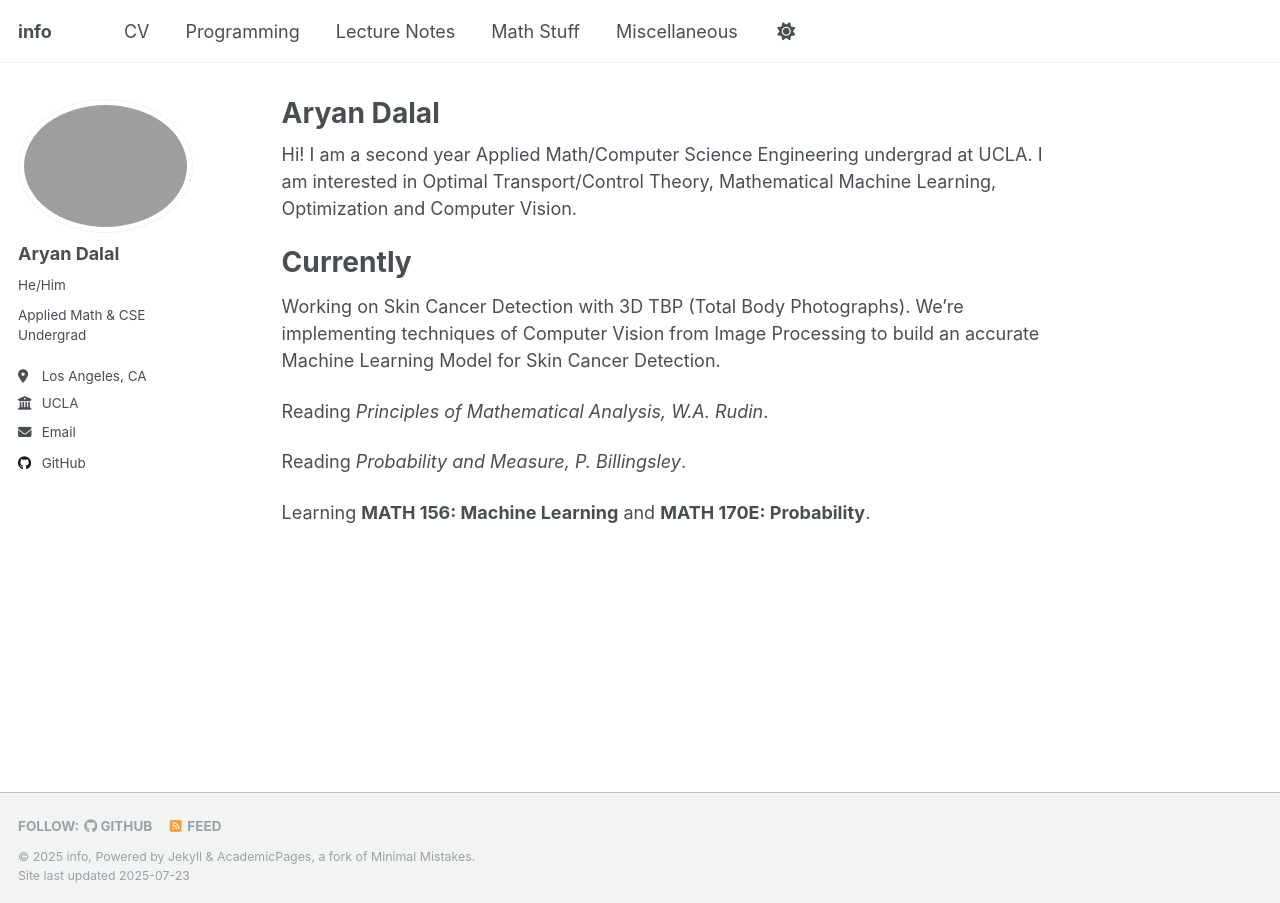
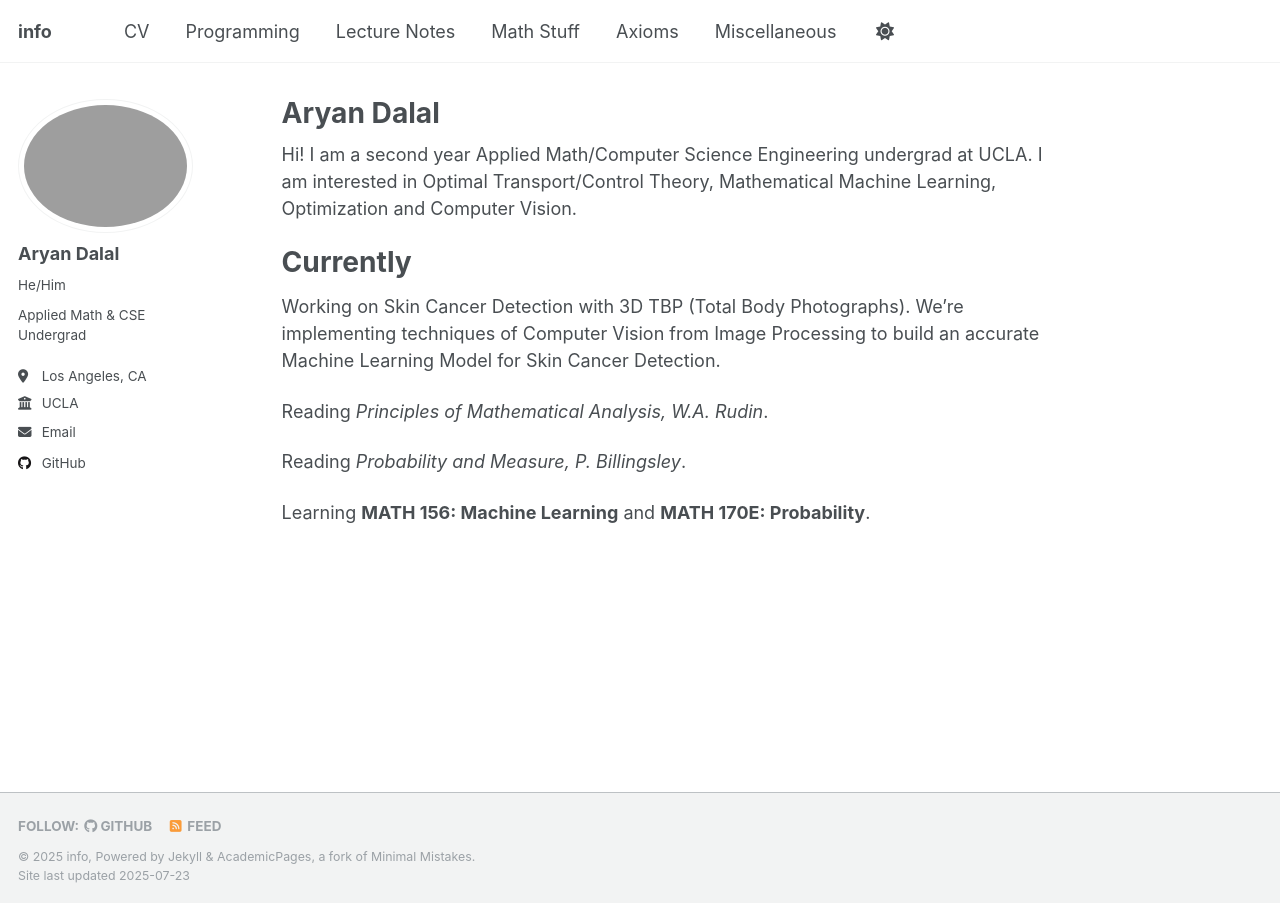
Before and after one commit to DalalAryan/DalalAryan.github.io, a Jekyll site: the page built from _pages/about.md, in a window 1280 px wide. Built offline with Jekyll 4.4.1, drawn with Linux system fonts in a browser that asks for light colours; a script that is not in the unit is left out.

Commit message:
Update navigation.yml

```diff
--- a/_data/navigation.yml
+++ b/_data/navigation.yml
@@ -32,6 +32,9 @@ main:
   - title: "Math Stuff"
     url: /mathstuff/
 
+  - title: "Axioms"
+    url: /axioms/
+
   - title: "Miscellaneous"
     url: /miscellaneous/
 
```
